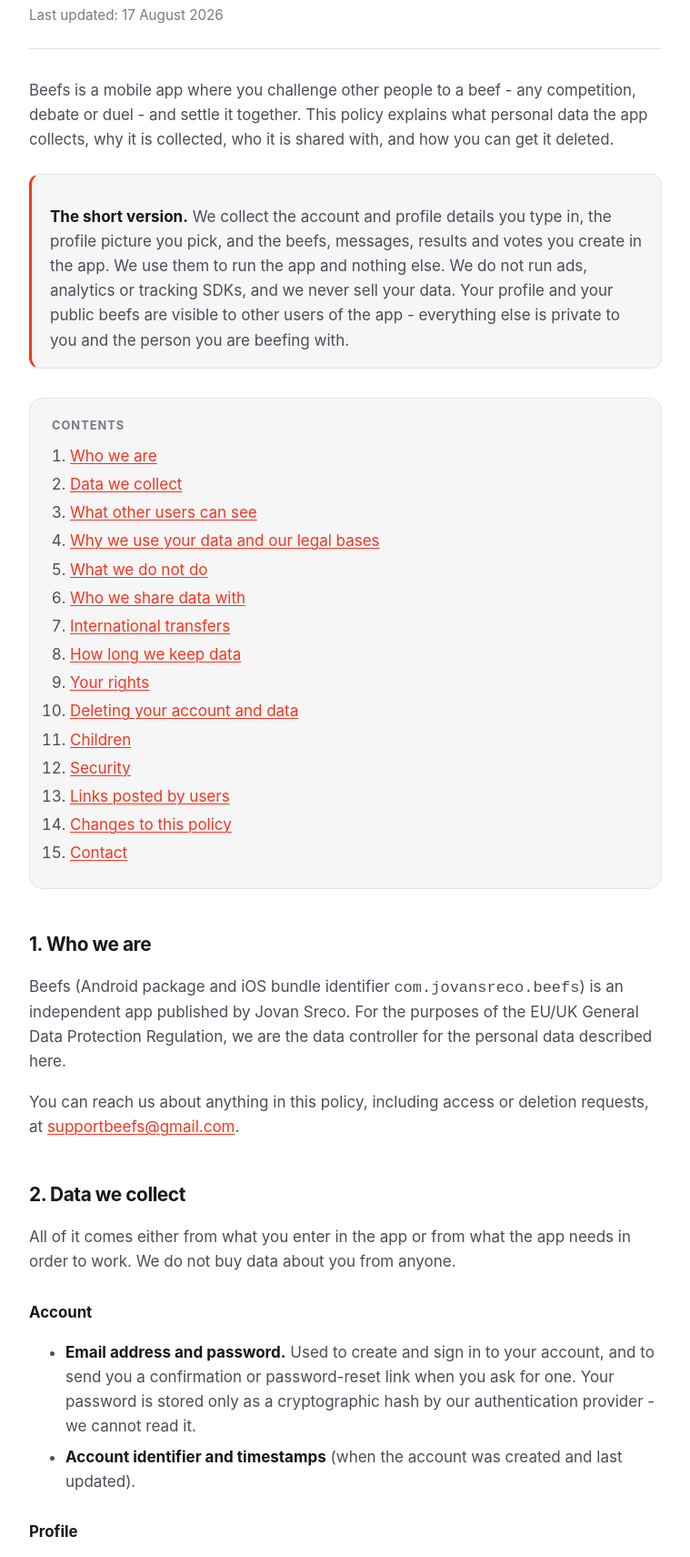
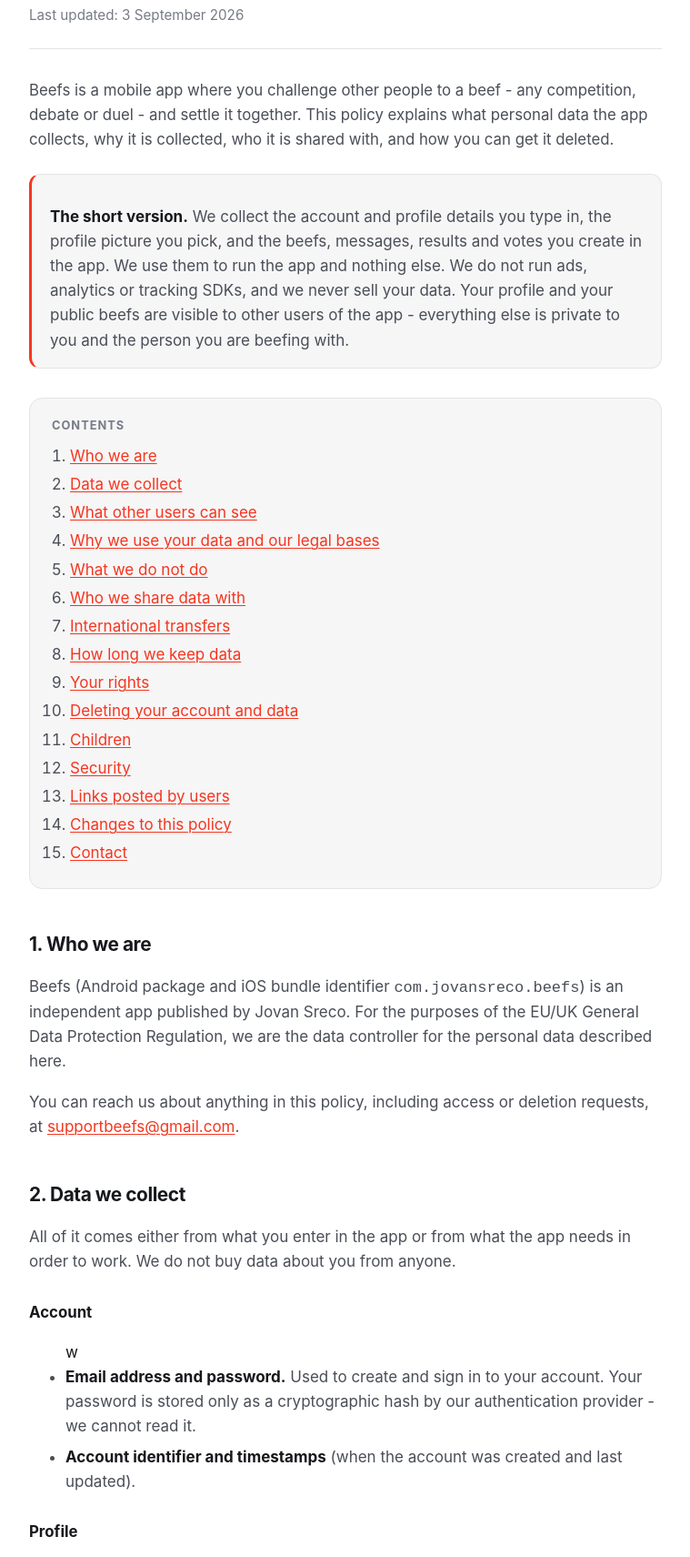
Before and after one commit to supportbeefs/beefs-legal, a plain HTML site: page privacy.html in a window 1280 px wide. Shown: the part 131-1842 px from the top of the page at 91% size, without its empty margins (260-1019 px from the left). Drawn offline with Linux system fonts and the light colour scheme.

Commit message:
Update last updated date in privacy policy

```diff
--- a/privacy.html
+++ b/privacy.html
@@ -206,7 +206,7 @@
       <header>
         <a class="brand" href="./index.html"><span class="dot"></span>Beefs</a>
         <h1>Privacy Policy</h1>
-        <p class="meta">Last updated: 17 August 2026</p>
+        <p class="meta">Last updated: 3 September 2026</p>
       </header>
 
       <p class="lead">
@@ -264,11 +264,11 @@
       </p>
 
       <h3>Account</h3>
-      <ul>
+      <ul>w
         <li>
-          <strong>Email address and password.</strong> Used to create and sign in to your account,
-          and to send you a confirmation or password-reset link when you ask for one. Your password
-          is stored only as a cryptographic hash by our authentication provider - we cannot read it.
+          <strong>Email address and password.</strong> Used to create and sign in to your account.
+          Your password is stored only as a cryptographic hash by our authentication provider - we
+          cannot read it.
         </li>
         <li>
           <strong>Account identifier and timestamps</strong> (when the account was created and last
@@ -623,7 +623,7 @@
       </p>
 
       <footer>
-        <p>Beefs - Privacy Policy - Last updated 17 August 2026</p>
+        <p>Beefs - Privacy Policy - Last updated 3 September 2026</p>
       </footer>
     </div>
   </body>
```
